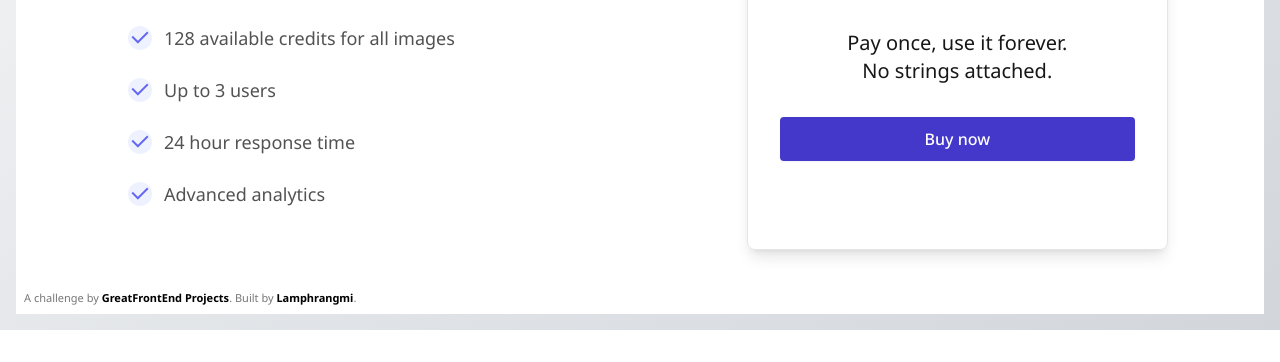
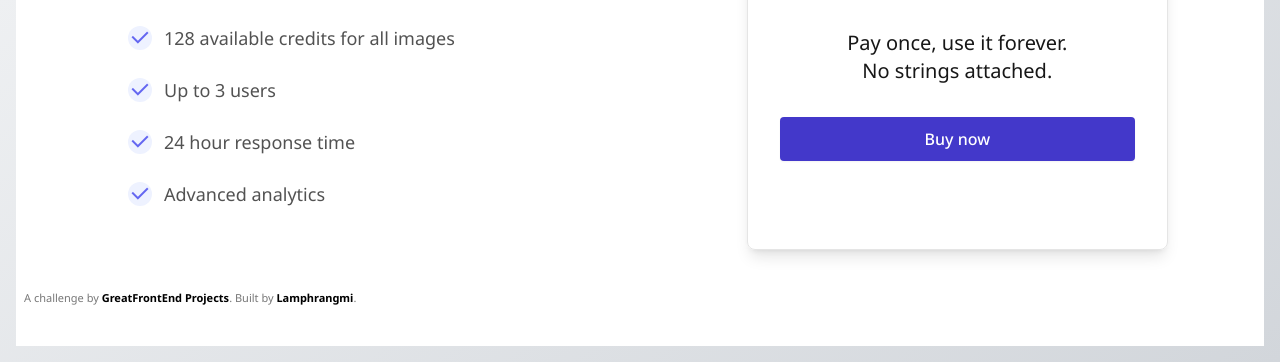
Before and after one commit to Lamphrangmi-Lamin/pricing-section-single, a plain HTML site: page index.html in a window 1280 px wide. Shown: the part 470-832 px from the top of the page. Before the commit the page ends 800 px from the top, so only its background shows below. Drawn offline with nearby package versions, Linux system fonts and the light colour scheme.

Commit message:
fix: remove absolute position
- add max width to grid container
- set min-h to 100vh
- remove scrollbar from grid container

```diff
--- a/index.html
+++ b/index.html
@@ -30,8 +30,10 @@
   <body class="bg-gradient-to-br from-[#F9FAFB] to-[#D2D6DB]">
     <!-- Add your site or application content here -->
     <div
-      class="bg-white absolute inset-4 grid grid-cols-4 auto-rows-min gap-x-4 py-12 px-4 gap-y-8 overflow-auto
+      class="bg-white m-4 grid grid-cols-4 auto-rows-min gap-x-4 py-12 px-4 gap-y-8 overflow-auto
       md:py-16 md:grid-cols-6 md:gap-x-8 md:gap-y-12
+      min-h-screen
+      max-w-[1440px]
       xl:grid-cols-12 xl:p-24"
     >
       <!-- Header section -->
```
